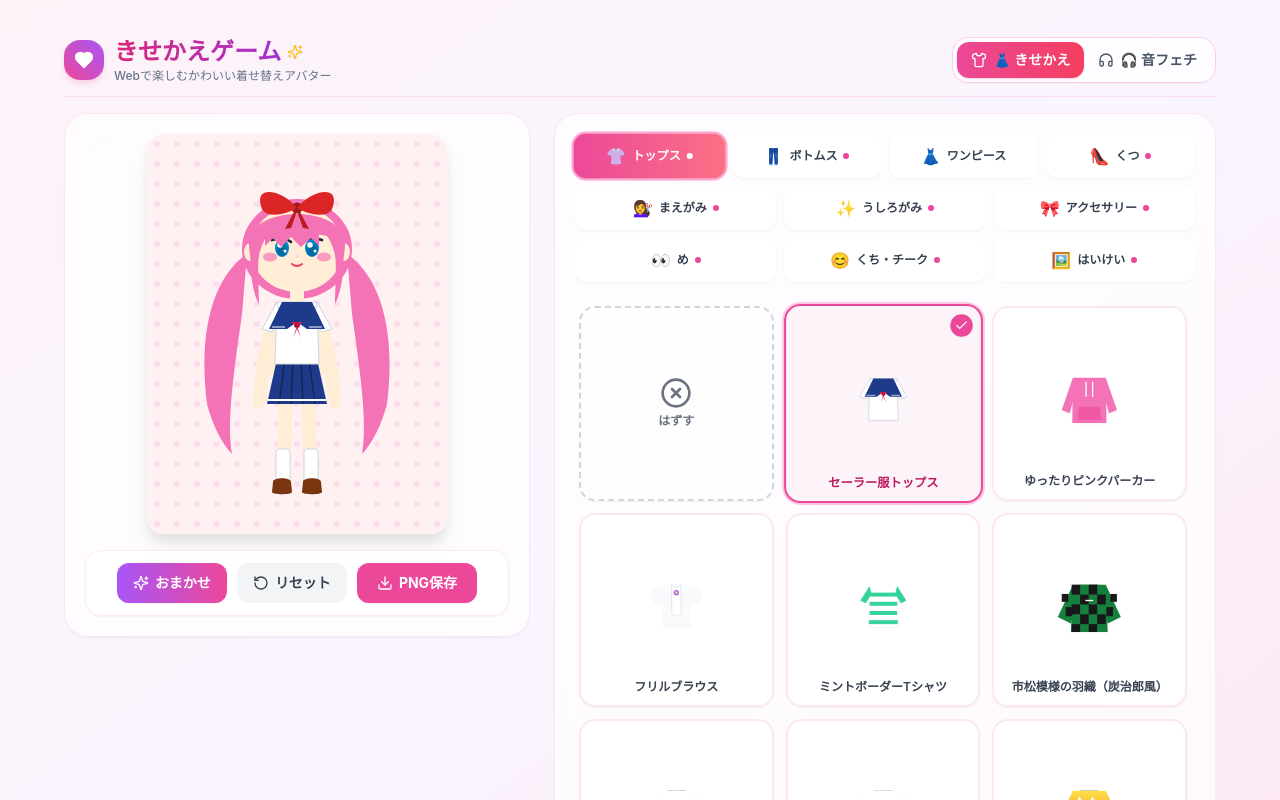
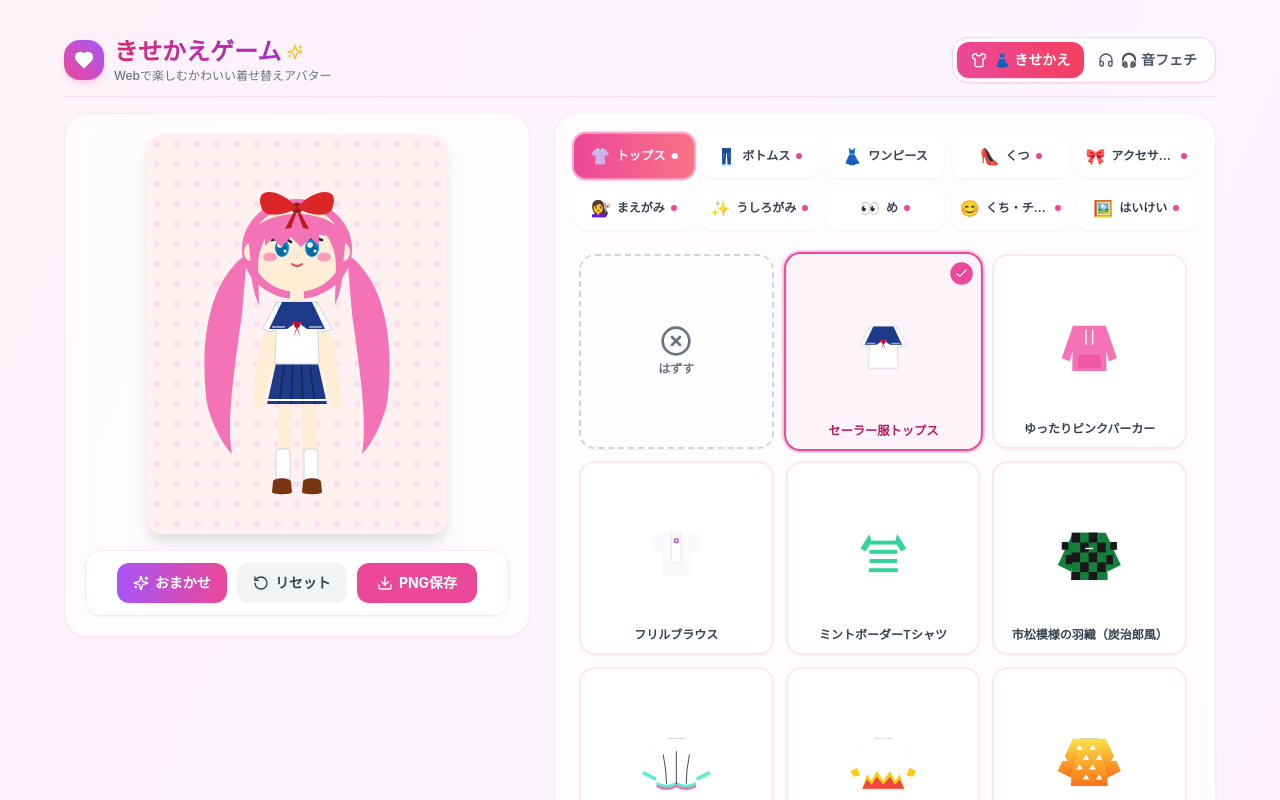
Before and after one commit to tamu222i/kisekae, a React (Vite) app: page / in a window 1280 px wide. Shown: the top 800 px of the page. Built offline with nearby package versions, Linux system fonts and the light colour scheme.

Commit message:
feat(ui): switch category tabs to 2 compact rows and eliminate nested double scrolling

```diff
--- a/src/App.tsx
+++ b/src/App.tsx
@@ -129,7 +129,7 @@ export const App: React.FC = () => {
       {gameMode === 'kisekae' ? (
         <main className="w-full max-w-5xl xl:max-w-6xl grid grid-cols-1 md:grid-cols-12 gap-4 sm:gap-6 items-start animate-fade-in">
           {/* Left: Character Preview & Actions */}
-          <section className="md:col-span-5 flex flex-col items-center gap-3 sm:gap-4 bg-white/70 backdrop-blur-md p-3.5 sm:p-5 rounded-2xl sm:rounded-3xl shadow-sm border border-pink-100">
+          <section className="md:col-span-5 md:sticky md:top-4 flex flex-col items-center gap-3 sm:gap-4 bg-white/70 backdrop-blur-md p-3.5 sm:p-5 rounded-2xl sm:rounded-3xl shadow-sm border border-pink-100">
             <div className="w-full flex items-center justify-center">
               <CharacterPreview ref={svgRef} outfit={outfit} />
             </div>
@@ -145,7 +145,7 @@ export const App: React.FC = () => {
           </section>
 
           {/* Right: Item Selectors & Category Tabs */}
-          <section className="md:col-span-7 flex flex-col gap-3 sm:gap-4 bg-white/70 backdrop-blur-md p-3.5 sm:p-5 rounded-2xl sm:rounded-3xl shadow-sm border border-pink-100 min-h-[360px] md:min-h-[520px]">
+          <section className="md:col-span-7 flex flex-col gap-3 sm:gap-4 bg-white/70 backdrop-blur-md p-3.5 sm:p-5 rounded-2xl sm:rounded-3xl shadow-sm border border-pink-100">
             {/* Tabs */}
             <CategoryTabs
               selectedCategory={selectedCategory}
@@ -153,8 +153,8 @@ export const App: React.FC = () => {
               isSlotEquipped={isSlotEquipped}
             />
 
-            {/* Items Grid */}
-            <div className="flex-1 overflow-y-auto max-h-[520px] pr-1">
+            {/* Items Grid - Unified page scroll without nested double scroll */}
+            <div className="flex-1 pr-1">
               {isLoading ? (
                 <div className="h-64 flex items-center justify-center text-pink-400 font-medium">
                   アイテムを読み込み中...
--- a/src/presentation/components/AsmrToySelector.tsx
+++ b/src/presentation/components/AsmrToySelector.tsx
@@ -71,7 +71,7 @@ export function AsmrToySelector({
       </div>
 
       {/* Toy Cards Grid */}
-      <div className="grid grid-cols-1 sm:grid-cols-2 lg:grid-cols-3 gap-2.5 max-h-[380px] overflow-y-auto pr-1">
+      <div className="grid grid-cols-1 sm:grid-cols-2 lg:grid-cols-3 gap-2.5">
         {filteredToys.map((toy) => {
           const unlocked = isUnlocked(toy.id);
           const isActive = toy.id === activeToyId;
--- a/src/presentation/components/CategoryTabs.tsx
+++ b/src/presentation/components/CategoryTabs.tsx
@@ -7,14 +7,24 @@ export interface CategoryTabsProps {
   isSlotEquipped: (category: SlotCategory) => boolean;
 }
 
-// Order categories in 3 distinct rows so that labels are never squished:
-// Row 1: Clothes & Shoes (Tops, Bottoms, One-piece, Shoes)
-// Row 2: Hair & Accessories (Front hair, Back hair, Accessories)
-// Row 3: Face & Background (Eyes, Mouth, Background)
+// Order categories in 2 distinct, balanced rows of 5:
+// Row 1: Clothes & Shoes & Accessories (Tops, Bottoms, One-piece, Shoes, Accessories)
+// Row 2: Hair, Face & Background (Front hair, Back hair, Eyes, Mouth, Background)
 export const CATEGORY_ROWS: readonly (readonly SlotCategory[])[] = [
-  [SlotCategory.TOPS, SlotCategory.BOTTOMS, SlotCategory.ONE_PIECE, SlotCategory.SHOES],
-  [SlotCategory.HAIR_FRONT, SlotCategory.HAIR_BACK, SlotCategory.ACCESSORY],
-  [SlotCategory.EYES, SlotCategory.MOUTH, SlotCategory.BACKGROUND],
+  [
+    SlotCategory.TOPS,
+    SlotCategory.BOTTOMS,
+    SlotCategory.ONE_PIECE,
+    SlotCategory.SHOES,
+    SlotCategory.ACCESSORY,
+  ],
+  [
+    SlotCategory.HAIR_FRONT,
+    SlotCategory.HAIR_BACK,
+    SlotCategory.EYES,
+    SlotCategory.MOUTH,
+    SlotCategory.BACKGROUND,
+  ],
 ];
 
 export const CATEGORY_ICONS: Record<SlotCategory, string> = {
@@ -45,9 +55,7 @@ export const CategoryTabs: React.FC<CategoryTabsProps> = ({
       {CATEGORY_ROWS.map((row, rowIndex) => (
         <div
           key={rowIndex}
-          className={`grid ${
-            row.length === 4 ? 'grid-cols-4' : 'grid-cols-3'
-          } gap-1.5 sm:gap-2 w-full`}
+          className="grid grid-cols-5 gap-1 sm:gap-2 w-full"
         >
           {row.map((cat) => {
             const isSelected = selectedCategory === cat;
@@ -62,14 +70,16 @@ export const CategoryTabs: React.FC<CategoryTabsProps> = ({
                 aria-selected={isSelected}
                 type="button"
                 onClick={() => onSelectCategory(cat)}
-                className={`relative flex items-center justify-center gap-1 sm:gap-1.5 py-2 sm:py-2.5 px-1.5 sm:px-2 rounded-xl text-xs sm:text-sm font-bold transition-all duration-200 shadow-sm whitespace-nowrap overflow-hidden ${
+                className={`relative flex flex-col sm:flex-row items-center justify-center gap-0.5 sm:gap-1.5 py-1.5 sm:py-2.5 px-0.5 sm:px-2 rounded-xl font-bold transition-all duration-200 shadow-sm overflow-hidden ${
                   isSelected
                     ? 'bg-gradient-to-r from-pink-500 to-rose-400 text-white shadow-pink-200 ring-2 ring-pink-300 scale-[1.02]'
                     : 'bg-white text-gray-700 hover:bg-pink-50/70 hover:text-pink-600'
                 }`}
               >
                 <span className="text-sm sm:text-base leading-none shrink-0">{icon}</span>
-                <span className="truncate text-[11px] sm:text-xs">{label}</span>
+                <span className="text-[10px] sm:text-xs font-bold leading-tight text-center truncate max-w-full">
+                  {label}
+                </span>
                 {equipped && (
                   <span
                     className={`w-1.5 h-1.5 rounded-full shrink-0 ${
```
Also changed, not shown: 1 other file (tests, documents, lock files or other folders).
